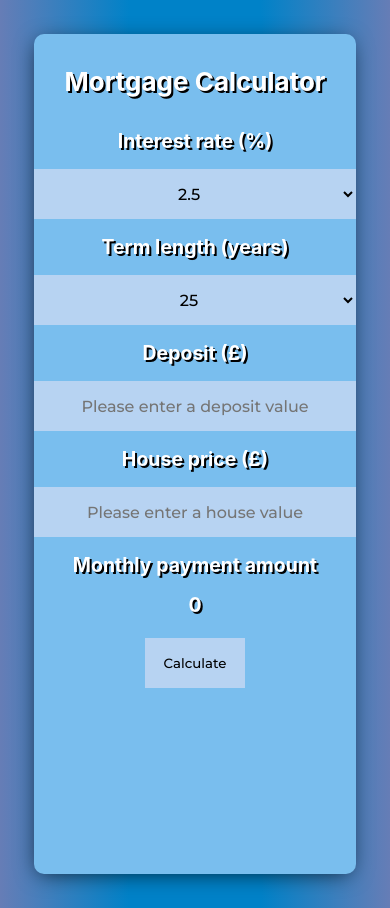
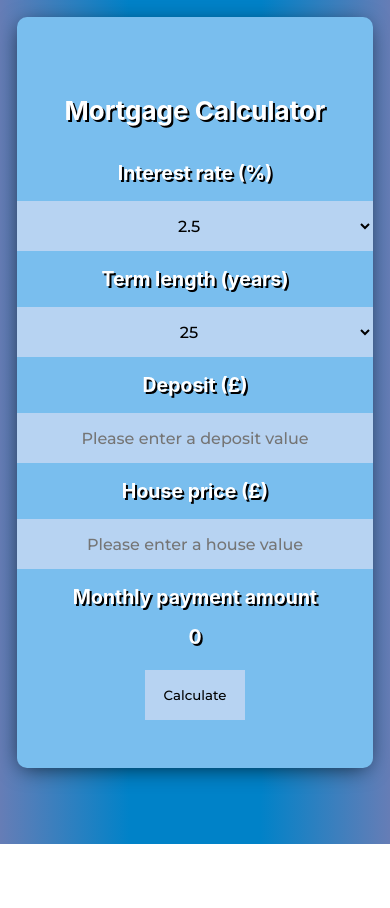
Before and after one commit to Luke-Goodridge/Mortgage-Calculator, a React (Create React App) app: page / in a window 390 px wide. After the commit the page ends 844 px from the top, so only its background shows below. Built offline with nearby package versions, Linux system fonts and the light colour scheme.

Commit message:
added some better responsiveness for mobile

```diff
--- a/src/App.css
+++ b/src/App.css
@@ -19,9 +19,8 @@ body {
   text-align: center;
   transition: .4s;
   max-width: 600px;
-  height: 90vh;
-  min-height: 840px;
-  padding: 0;
+  height: auto;
+  padding: 5vh 0;
   -webkit-box-shadow: -1px 4px 22px -5px rgba(0,0,0,0.75);
   -moz-box-shadow: -1px 4px 22px -5px rgba(0,0,0,0.75);
   box-shadow: -1px 4px 22px -5px rgba(0,0,0,0.75);
@@ -74,9 +73,9 @@ h2 {
 /* Responsiveness */
 
 /* Small screens */
-@media only screen and (max-width: 800px) {
+@media only screen and (max-width: 600px) {
   .MortgageCalc {
-    margin: 4vh;
+    margin: 2vh ;
     font-size: small;
   }
 }
```
